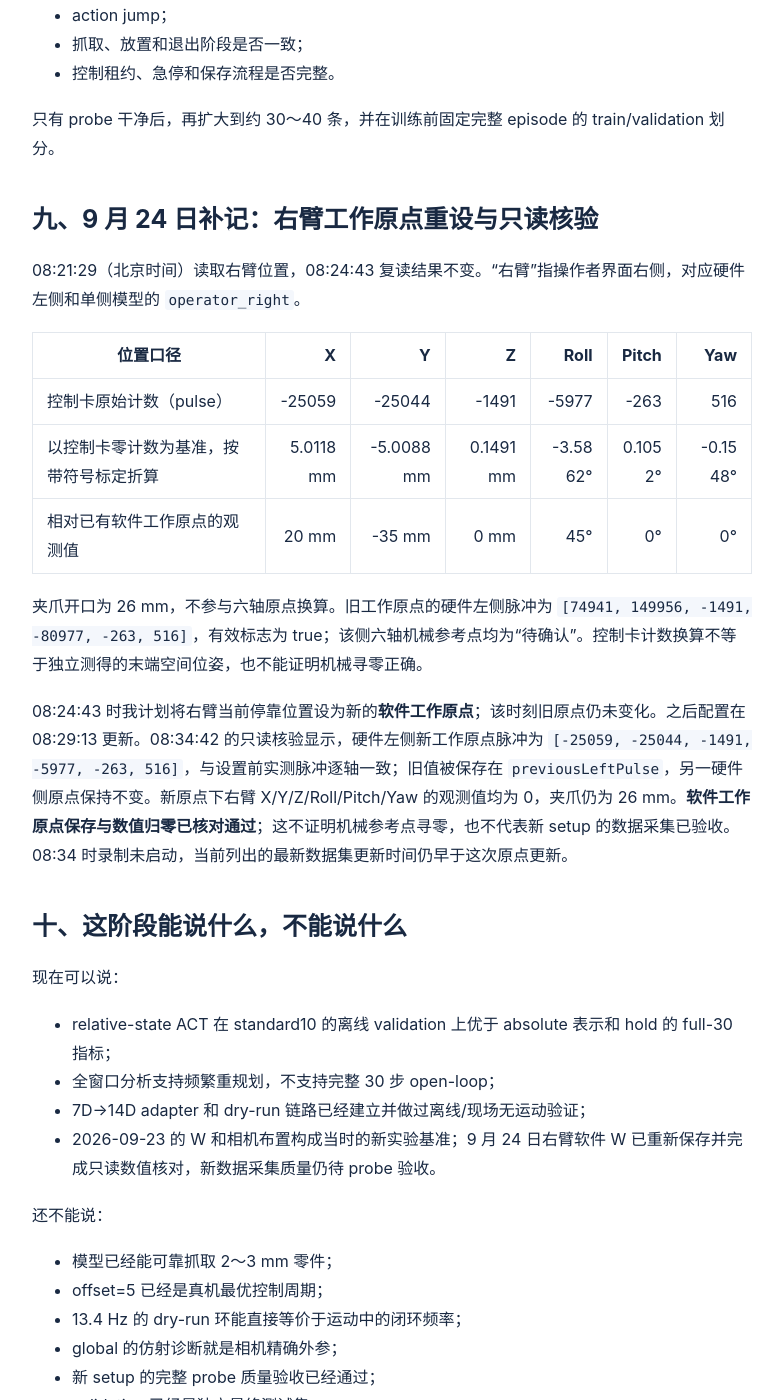
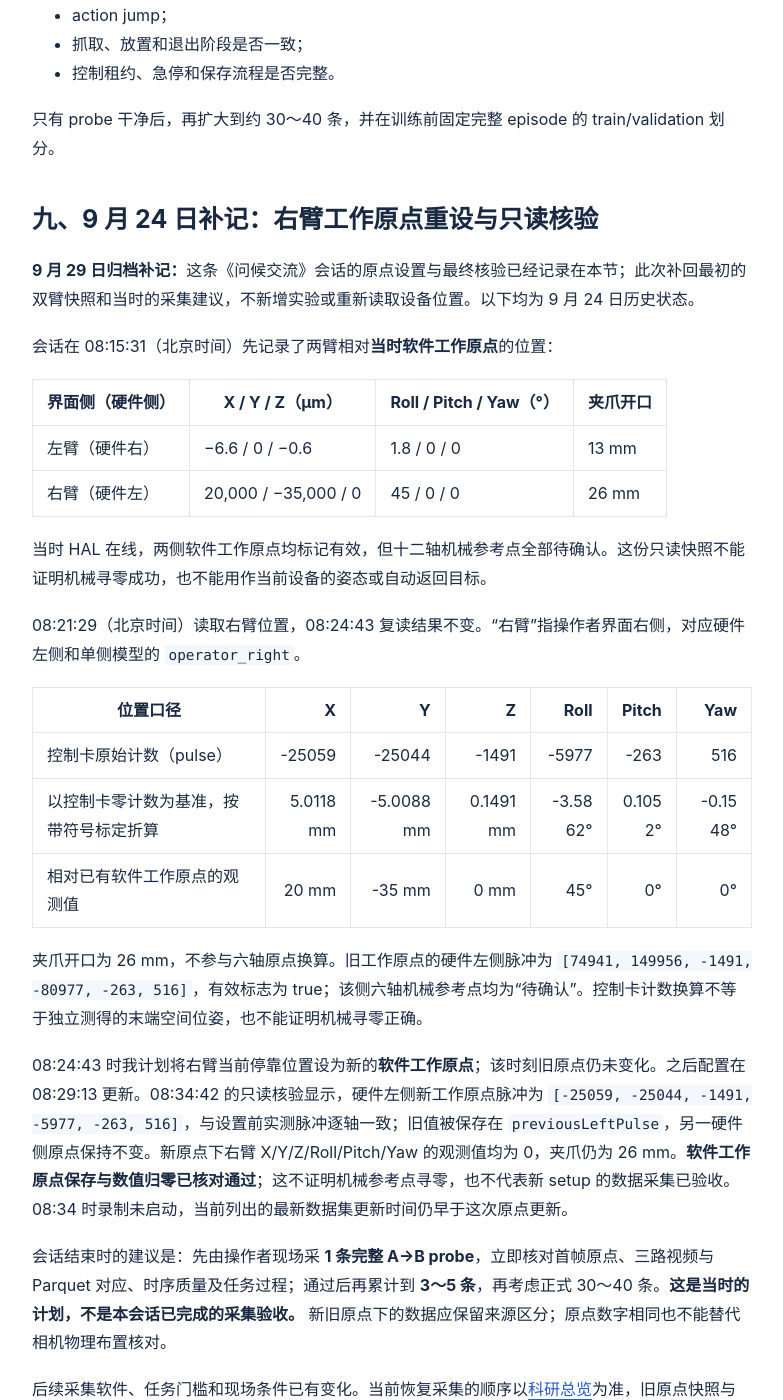
Before and after one commit to YoungShip/youngship.github.io, a Jekyll site: the page built from _posts/2026-09-23-micromani-relative-act-new-setup.md, in a window 1280 px wide and 1400 px high, scrolled down 8977 px. Shown: the whole window, without its empty margins (248-1031 px from the left). Built offline with Jekyll 4.4.1, drawn with Linux system fonts in a browser that asks for light colours; some of the changed text lies outside the part shown.

Commit message:
Complete historical work-origin research note

```diff
--- a/_posts/2026-09-23-micromani-relative-act-new-setup.md
+++ b/_posts/2026-09-23-micromani-relative-act-new-setup.md
@@ -270,6 +270,17 @@ probe 先检查：
 ## 九、9 月 24 日补记：右臂工作原点重设与只读核验
 {: #right-arm-origin-20260924 }
 
+**9 月 29 日归档补记：**这条《问候交流》会话的原点设置与最终核验已经记录在本节；此次补回最初的双臂快照和当时的采集建议，不新增实验或重新读取设备位置。以下均为 9 月 24 日历史状态。
+
+会话在 08:15:31（北京时间）先记录了两臂相对**当时软件工作原点**的位置：
+
+| 界面侧（硬件侧） | X / Y / Z（μm） | Roll / Pitch / Yaw（°） | 夹爪开口 |
+| --- | --- | --- | --- |
+| 左臂（硬件右） | −6.6 / 0 / −0.6 | 1.8 / 0 / 0 | 13 mm |
+| 右臂（硬件左） | 20,000 / −35,000 / 0 | 45 / 0 / 0 | 26 mm |
+
+当时 HAL 在线，两侧软件工作原点均标记有效，但十二轴机械参考点全部待确认。这份只读快照不能证明机械寻零成功，也不能用作当前设备的姿态或自动返回目标。
+
 08:21:29（北京时间）读取右臂位置，08:24:43 复读结果不变。“右臂”指操作者界面右侧，对应硬件左侧和单侧模型的 `operator_right`。
 
 | 位置口径 | X | Y | Z | Roll | Pitch | Yaw |
@@ -281,6 +292,10 @@ probe 先检查：
 夹爪开口为 26 mm，不参与六轴原点换算。旧工作原点的硬件左侧脉冲为 `[74941, 149956, -1491, -80977, -263, 516]`，有效标志为 true；该侧六轴机械参考点均为“待确认”。控制卡计数换算不等于独立测得的末端空间位姿，也不能证明机械寻零正确。
 
 08:24:43 时我计划将右臂当前停靠位置设为新的**软件工作原点**；该时刻旧原点仍未变化。之后配置在 08:29:13 更新。08:34:42 的只读核验显示，硬件左侧新工作原点脉冲为 `[-25059, -25044, -1491, -5977, -263, 516]`，与设置前实测脉冲逐轴一致；旧值被保存在 `previousLeftPulse`，另一硬件侧原点保持不变。新原点下右臂 X/Y/Z/Roll/Pitch/Yaw 的观测值均为 0，夹爪仍为 26 mm。**软件工作原点保存与数值归零已核对通过**；这不证明机械参考点寻零，也不代表新 setup 的数据采集已验收。08:34 时录制未启动，当前列出的最新数据集更新时间仍早于这次原点更新。
+
+会话结束时的建议是：先由操作者现场采 **1 条完整 A→B probe**，立即核对首帧原点、三路视频与 Parquet 对应、时序质量及任务过程；通过后再累计到 **3～5 条**，再考虑正式 30～40 条。**这是当时的计划，不是本会话已完成的采集验收。** 新旧原点下的数据应保留来源区分；原点数字相同也不能替代相机物理布置核对。
+
+后续采集软件、任务门槛和现场条件已有变化。当前恢复采集的顺序以[科研总览](/notes/2026/09/23/micromani-research-overview/)为准，旧原点快照与这条单次 probe 建议不作为现在直接开采或试跑的依据。原先的[独立快照链接](/notes/2026/09/24/micromani-right-arm-origin/)继续跳转到本节。
 
 ## 十、这阶段能说什么，不能说什么
 
```
